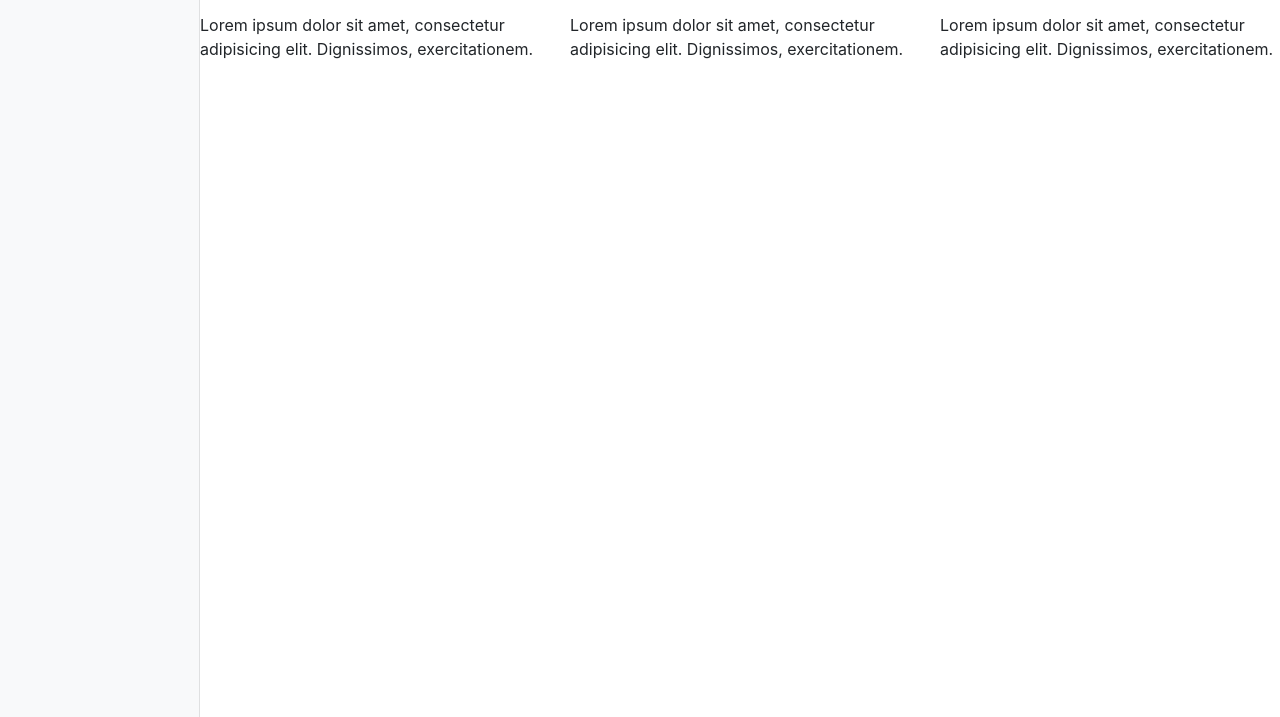
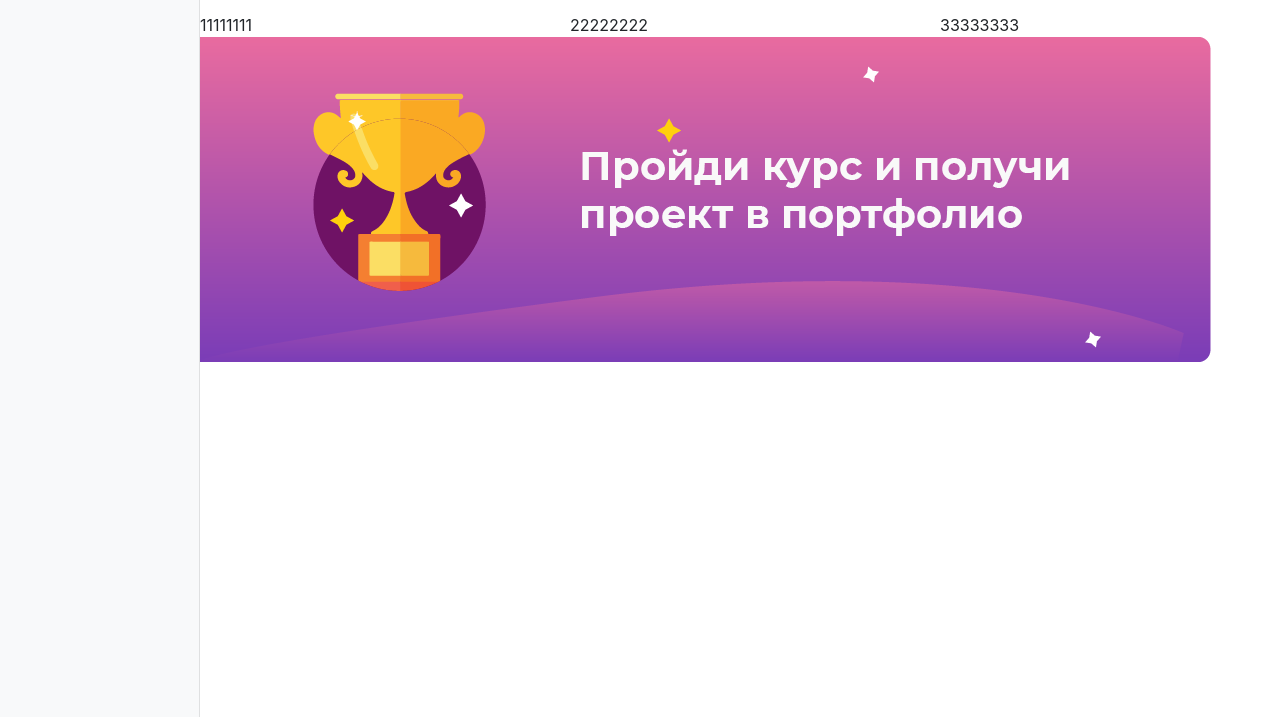
Before and after one commit to sandrig/js-constructor, a plain HTML site: page index.html in a window 1280 px wide. Shown: the part 83-800 px from the top of the page. Drawn offline with nearby package versions, Linux system fonts and the light colour scheme.

Commit message:
feat: add dynamic html markup

```diff
--- a/index.html
+++ b/index.html
@@ -11,30 +11,9 @@
 
 <div id="app" class="container-fluid">
   <div id="panel" class="bg-light sidebar"></div>
-  <div id="site" class="content">
-    <div class="row">
-      <div class="col-sm">
-        <h1>Hello world</h1>
-      </div>
-    </div>
-    <div class="row">
-      <div class="col-sm">
-        <p>Lorem ipsum dolor sit amet, consectetur adipisicing elit. Dignissimos, exercitationem.</p>
-      </div>
-    </div>
-    <div class="row">
-      <div class="col-sm">
-        Lorem ipsum dolor sit amet, consectetur adipisicing elit. Dignissimos, exercitationem.
-      </div>
-      <div class="col-sm">
-        Lorem ipsum dolor sit amet, consectetur adipisicing elit. Dignissimos, exercitationem.
-      </div>
-      <div class="col-sm">
-        Lorem ipsum dolor sit amet, consectetur adipisicing elit. Dignissimos, exercitationem.
-      </div>
-    </div>
-  </div>
+  <div id="site" class="content"></div>
 </div>
 
+<script src="index.js"></script>
 </body>
 </html>
--- /dev/null
+++ b/index.js
@@ -0,0 +1,64 @@
+const model = [
+  {type: 'title', value: 'Hello world from JS'},
+  {type: 'text', value: 'Here we go with some text'},
+  {type: 'columns', value: [
+    '11111111',
+    '22222222',
+    '33333333'
+    ]},
+  {type: 'image', value: './assets/image.png'}
+]
+
+const $site = document.querySelector('#site')
+
+model.forEach(block => {
+  let html = ''
+  if (block.type === 'title') {
+    html = title(block)
+  } else if (block.type === 'text') {
+    html = text(block)
+  } else if (block.type === 'columns') {
+    html = columns(block)
+  } else if (block.type === 'image') {
+    html = image(block)
+  }
+
+  $site.insertAdjacentHTML('beforeend', html)
+})
+
+function title(block) {
+  return `
+    <div class="row">
+      <div class="col-sm">
+        <h1>${block.value}</h1>
+      </div>
+    </div>
+  `
+}
+
+function text(block) {
+  return `
+    <div class="row">
+      <div class="col-sm">
+        <p>${block.value}</p>
+      </div>
+    </div>
+  `
+}
+
+function columns(block) {
+  const html = block.value.map(item => `<div class="col-sm">${item}</div>`)
+  return `
+    <div class="row">
+      ${html.join('')}
+    </div>
+  `
+}
+
+function image(block) {
+  return `
+    <div class="row">
+      <img src="${block.value}">
+    </div>
+  `
+}
```
Also changed, not shown: assets/image.png (added).
